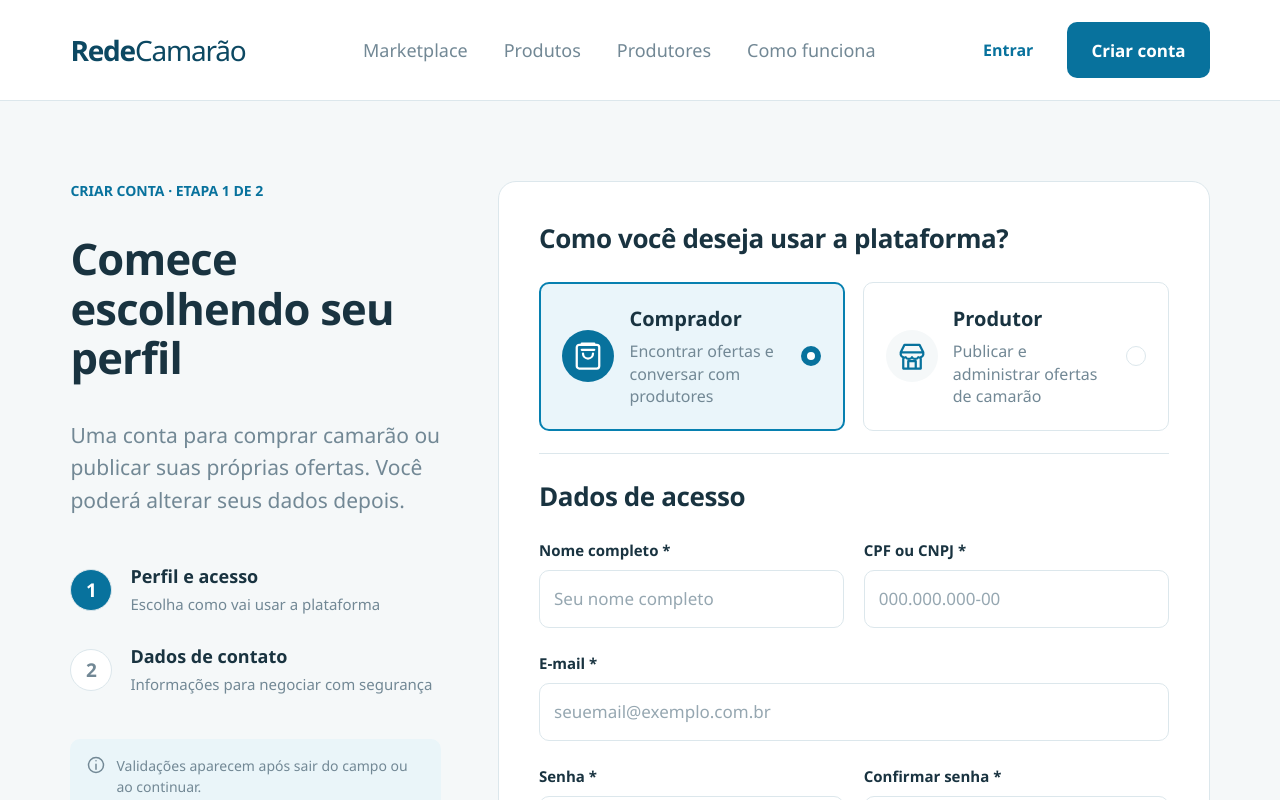
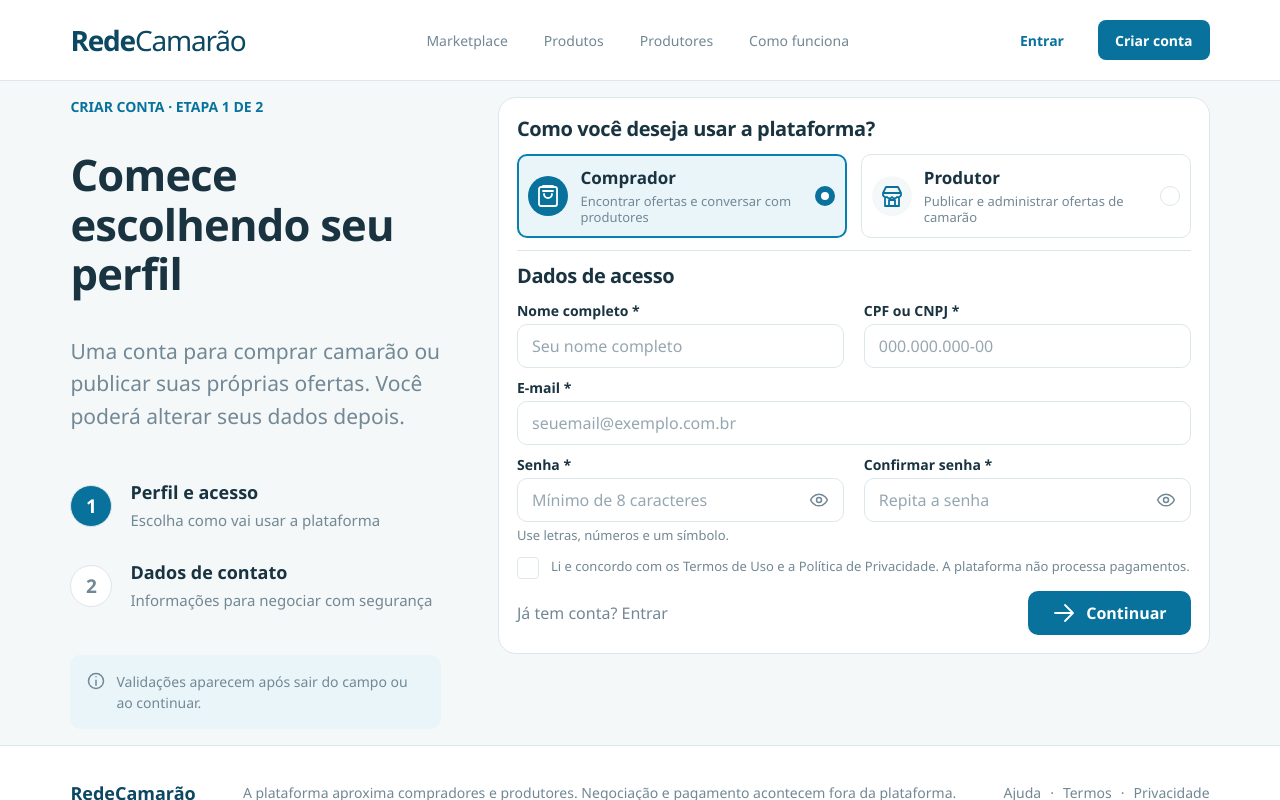
Before and after one commit to ADS-PIM/RedeCamarao, a React (Vite) app in the folder Frontend/: page / in a window 1280 px wide. Shown: the top 800 px of the page. Built offline with nearby package versions, Linux system fonts and the light colour scheme.

Commit message:
style: adjust header and registration page styles for improved layout and readability

```diff
--- a/Frontend/src/components/Header.css
+++ b/Frontend/src/components/Header.css
@@ -1,28 +1,28 @@
 .site-header { background: var(--white); border-bottom: 1px solid var(--border); }
-.header-inner { min-height: 100px; display: flex; align-items: center; gap: 40px; }
+.header-inner { min-height: 80px; display: flex; align-items: center; gap: 40px; }
 .brand { color: var(--brand-dark); font-size: 28px; letter-spacing: -1.2px; white-space: nowrap; }
 .brand strong { font-weight: 750; }
 .header-navigation { flex: 1; display: flex; align-items: center; justify-content: space-between; gap: 30px; }
 .header-navigation nav { display: flex; gap: 36px; margin-inline: auto; }
-.header-navigation nav a { color: var(--muted); font-size: 18px; font-weight: 500; }
-.header-navigation a:hover { color: var(--primary-dark); }
+.header-navigation nav a { color: var(--muted); font-size: 14px; font-weight: 500; }
+.header-navigation nav a:hover { color: var(--primary-dark); }
 .header-actions { display: flex; gap: 34px; align-items: center; }
-.login-link { color: var(--primary); font-weight: 600; }
-.header-actions .button { color: white; }
+.login-link { color: var(--primary); font-size: 14px; font-weight: 600; }
+.login-link:hover, .login-link:focus-visible { color: var(--primary-dark); }
+.header-actions .button { min-height: 40px; padding: 9px 16px; border-radius: 8px; color: white; font-size: 14px; }
 .menu-toggle { display: none; color: var(--primary); background: transparent; border: 1px solid var(--border); border-radius: 8px; padding: 9px; }
 @media (max-width: 1100px) {
   .header-inner { gap: 24px; }
   .header-navigation nav { gap: 20px; }
-  .header-navigation nav a { font-size: 15px; }
   .header-actions { gap: 20px; }
 }
 @media (max-width: 850px) {
-  .header-inner { min-height: 80px; flex-wrap: wrap; justify-content: space-between; gap: 0; }
+  .header-inner { min-height: 64px; flex-wrap: wrap; justify-content: space-between; gap: 0; }
   .brand { font-size: 25px; }
   .menu-toggle { display: inline-flex; }
   .header-navigation { display: none; flex: 0 0 100%; padding-block: 12px 24px; }
   .header-navigation.is-open { display: flex; flex-direction: column; align-items: stretch; }
   .header-navigation nav { margin: 0; flex-direction: column; gap: 0; }
-  .header-navigation nav a { padding-block: 12px; font-size: 17px; }
+  .header-navigation nav a { padding-block: 12px; }
   .header-actions { justify-content: space-between; }
 }
--- a/Frontend/src/pages/RegisterPage.css
+++ b/Frontend/src/pages/RegisterPage.css
@@ -1,4 +1,4 @@
-.registration-main { padding-block: 80px; }
+.registration-main { padding-block: 24px; }
 .registration-layout { display: grid; grid-template-columns: 1fr 1.92fr; gap: 5%; align-items: start; }
 .eyebrow { color: var(--primary); font-size: 14px; font-weight: 750; margin-bottom: 34px; }
 .registration-intro h1 { font-size: clamp(38px, 3.4vw, 60px); line-height: 1.14; letter-spacing: -.8px; font-weight: 750; }
@@ -11,50 +11,51 @@
 .registration-steps div > span { color: var(--muted); font-size: 15px; line-height: 1.5; }
 .validation-note, .contact-note { display: flex; gap: 10px; align-items: flex-start; padding: 16px; border-radius: 10px; background: #eaf5f9; color: var(--muted); font-size: 14px; line-height: 1.5; }
 .validation-note svg, .contact-note svg { flex-shrink: 0; width: 20px; height: 20px; }
-.registration-card { background: white; border: 1px solid var(--border); border-radius: 18px; padding: 40px; min-width: 0; }
-.registration-card h2 { font-size: 26px; font-weight: 700; line-height: 1.3; letter-spacing: -.4px; }
+.registration-card { background: white; border: 1px solid var(--border); border-radius: 18px; padding: 24px; min-width: 0; }
+.registration-card h2 { font-size: 22px; font-weight: 700; line-height: 1.3; letter-spacing: -.4px; }
 .registration-card h2:focus { outline: none; }
-.profile-options { border: 0; padding: 0; margin: 26px 0 22px; display: grid; grid-template-columns: 1fr 1fr; gap: 18px; min-width: 0; }
-.profile-option { position: relative; display: flex; align-items: center; gap: 15px; min-height: 130px; padding: 22px; border: 1.5px solid var(--border); border-radius: 10px; cursor: pointer; }
-.profile-option.is-selected { border: 2px solid #0780b0; background: #eaf5fa; padding: 21.5px; }
+.profile-options { border: 0; padding: 0; margin: 16px 0; display: grid; grid-template-columns: 1fr 1fr; gap: 14px; min-width: 0; }
+.profile-option { position: relative; display: flex; align-items: center; gap: 12px; min-height: 84px; padding: 14px; border: 1.5px solid var(--border); border-radius: 10px; cursor: pointer; }
+.profile-option.is-selected { border: 2px solid #0780b0; background: #eaf5fa; padding: 13.5px; }
 .profile-option:has(input:focus-visible) { outline: 3px solid var(--primary); outline-offset: 4px; }
 .profile-option input { position: absolute; opacity: 0; width: 1px; height: 1px; }
-.profile-icon { width: 52px; height: 52px; flex-shrink: 0; border-radius: 50%; background: #f5f8f9; display: flex; align-items: center; justify-content: center; color: var(--primary); }
-.profile-icon svg { width: 30px; height: 30px; }
+.profile-icon { width: 40px; height: 40px; flex-shrink: 0; border-radius: 50%; background: #f5f8f9; display: flex; align-items: center; justify-content: center; color: var(--primary); }
+.profile-icon svg { width: 24px; height: 24px; }
 .is-selected .profile-icon { background: var(--primary); color: white; }
 .profile-copy { flex: 1; }
-.profile-copy strong { display: block; font-size: 20px; font-weight: 700; margin-bottom: 8px; }
-.profile-copy > span { display: block; font-size: 16px; line-height: 1.4; color: var(--muted); }
+.profile-copy strong { display: block; font-size: 17px; font-weight: 700; margin-bottom: 4px; }
+.profile-copy > span { display: block; font-size: 14px; line-height: 1.4; color: var(--muted); }
 .radio-indicator { flex: 0 0 20px; width: 20px; height: 20px; border: 1.5px solid var(--border); border-radius: 50%; background: white; }
 .is-selected .radio-indicator { border: 6px solid var(--primary); }
-.access-section { border-top: 1px solid var(--border); padding-top: 26px; }
-.access-section h2 { margin-bottom: 26px; }
-.fields-grid { display: grid; grid-template-columns: 1fr 1fr; gap: 25px 20px; }
+.access-section { border-top: 1px solid var(--border); padding-top: 16px; }
+.access-section h2 { margin-bottom: 16px; }
+.fields-grid { display: grid; grid-template-columns: 1fr 1fr; gap: 14px 20px; }
 .field-wide { grid-column: 1 / -1; }
-.form-field label { display: block; font-size: 15px; font-weight: 600; margin-bottom: 10px; }
+.form-field label { display: block; font-size: 14px; font-weight: 600; margin-bottom: 6px; }
 .input-wrapper { position: relative; }
-.input-wrapper input { width: 100%; height: 58px; padding: 0 45px 0 14px; border: 1px solid var(--border); border-radius: 10px; color: #304956; background: white; font-size: 17px; transition: border-color .15s; }
+.input-wrapper input { width: 100%; height: 44px; padding: 0 45px 0 14px; border: 1px solid var(--border); border-radius: 10px; color: #304956; background: white; font-size: 16px; transition: border-color .15s; }
 .input-wrapper input::placeholder { color: #96a7b1; opacity: 1; }
 .input-wrapper input:focus { border-color: var(--primary); outline: 2px solid #08729d20; outline-offset: 1px; }
 .has-error input { border: 2px solid var(--danger); background: #fff5f5; }
-.field-status { position: absolute; right: 14px; top: 17px; pointer-events: none; }
+.field-status { position: absolute; right: 14px; top: 50%; transform: translateY(-50%); pointer-events: none; }
 .is-error, .field-error { color: var(--danger); }
 .is-valid { color: var(--success); }
-.password-toggle { position: absolute; right: 4px; top: 7px; display: flex; align-items: center; justify-content: center; width: 42px; height: 44px; background: transparent; border: 0; border-radius: 6px; color: var(--muted); }
+.password-toggle { position: absolute; right: 4px; top: 50%; transform: translateY(-50%); display: flex; align-items: center; justify-content: center; width: 42px; height: 44px; background: transparent; border: 0; border-radius: 6px; color: var(--muted); }
 .password-toggle svg { width: 20px; height: 20px; }
-.field-error, .field-hint { font-size: 14px; line-height: 1.5; margin-top: 9px; }
+.field-error, .field-hint { font-size: 13px; line-height: 1.5; margin-top: 6px; }
 .field-hint { color: var(--muted); }
-.terms-field { margin-top: 28px; }
+.terms-field { margin-top: 16px; }
 .terms-line { display: flex; gap: 12px; align-items: flex-start; }
 .terms-line input { appearance: none; width: 22px; height: 22px; margin: 0; border: 1px solid var(--border); border-radius: 4px; flex-shrink: 0; cursor: pointer; }
 .terms-line input:checked { appearance: auto; accent-color: var(--primary); }
 .terms-line input[aria-invalid='true'] { border-color: var(--danger); }
-.terms-line label { color: var(--muted); font-size: 15px; line-height: 1.6; cursor: pointer; }
+.terms-line label { color: var(--muted); font-size: 14px; line-height: 1.5; cursor: pointer; }
 .terms-line a:hover { text-decoration: underline; color: var(--primary); }
-.form-actions { display: flex; justify-content: space-between; gap: 20px; align-items: center; margin-top: 40px; }
+.form-actions { display: flex; justify-content: space-between; gap: 20px; align-items: center; margin-top: 20px; }
+.form-actions .button { min-height: 44px; padding-block: 9px; font-size: 16px; }
 .existing-account { color: var(--muted); font-size: 16px; }
 .existing-account:hover span { color: var(--primary); text-decoration: underline; }
-.continue-button svg { width: 28px; height: 28px; }
+.continue-button svg { width: 24px; height: 24px; }
 .contact-description { color: var(--muted); line-height: 1.6; margin-top: 16px; }
 .contact-fields { margin-top: 30px; }
 .contact-note { margin-top: 28px; }
@@ -65,13 +66,26 @@
 .registration-success p { color: var(--muted); line-height: 1.6; margin-block: 20px 30px; }
 @media (max-width: 1250px) {
   .registration-layout { grid-template-columns: 1fr 1.9fr; gap: 4%; }
-  .registration-card { padding: 28px; }
-  .profile-option { padding: 16px; gap: 10px; }
-  .profile-option.is-selected { padding: 15.5px; }
-  .profile-icon { width: 42px; height: 42px; }
-  .profile-copy strong { font-size: 18px; }
+  .profile-option { gap: 10px; }
   .profile-copy > span { font-size: 14px; }
   .intro-description { font-size: 18px; }
+}
+@media (min-width: 1001px) and (max-height: 800px) {
+  .registration-main { padding-block: 16px; }
+  .registration-card { padding: 18px; }
+  .registration-card h2 { font-size: 20px; }
+  .profile-options { margin-block: 12px; }
+  .profile-option { min-height: 76px; padding: 10px; }
+  .profile-option.is-selected { padding: 9.5px; }
+  .profile-copy > span { font-size: 13px; line-height: 1.3; }
+  .access-section { padding-top: 12px; }
+  .access-section h2 { margin-bottom: 12px; }
+  .fields-grid { row-gap: 10px; }
+  .form-field label { margin-bottom: 4px; }
+  .field-error, .field-hint { margin-top: 4px; }
+  .terms-field { margin-top: 12px; }
+  .terms-line label { font-size: 13px; }
+  .form-actions { margin-top: 12px; }
 }
 @media (max-width: 1000px) {
   .registration-main { padding-block: 48px; }
@@ -83,7 +97,7 @@
   .intro-description { margin-top: 18px; max-width: 700px; }
   .registration-steps { flex-direction: row; gap: 40px; margin-block: 28px; }
   .validation-note { width: fit-content; }
-  .profile-option { min-height: 118px; }
+  .profile-option { min-height: 84px; }
 }
 @media (max-width: 600px) {
   .registration-main { padding-block: 32px; }
```
